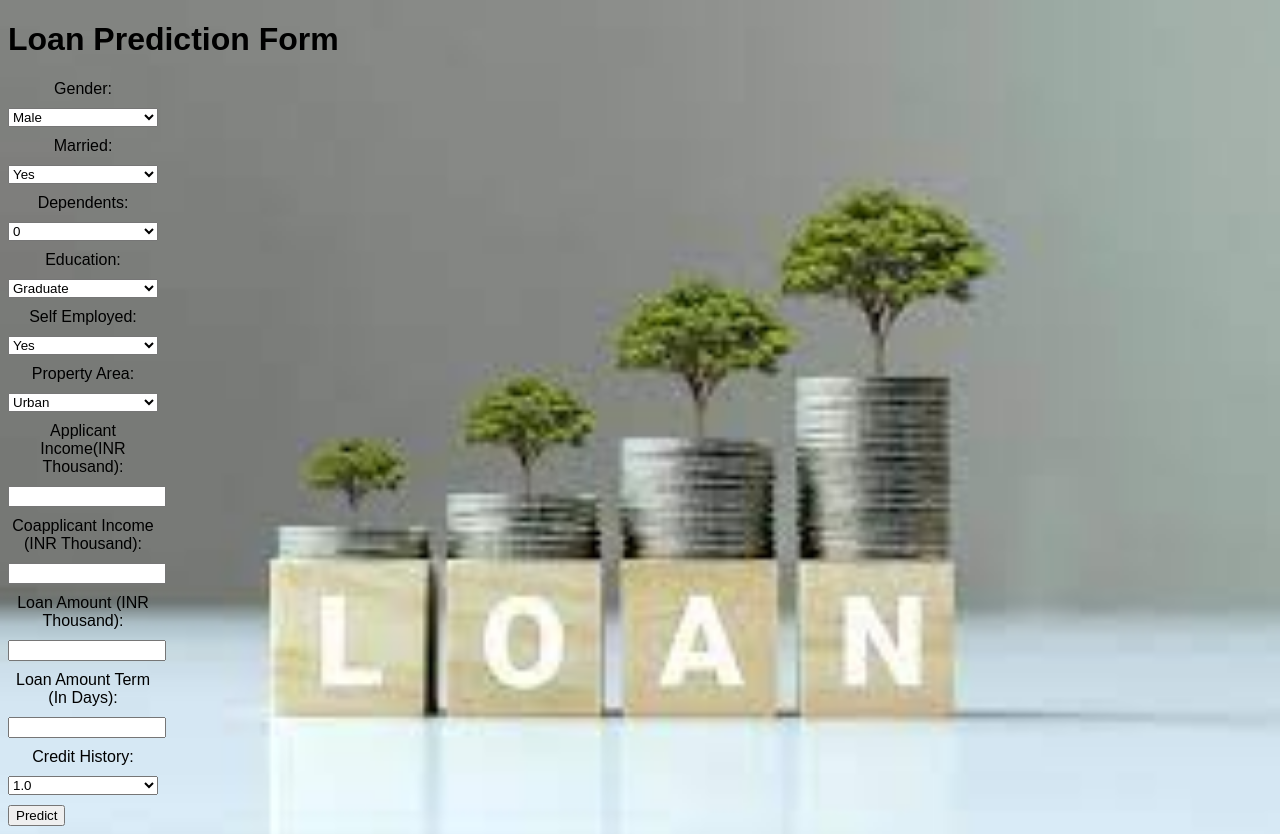
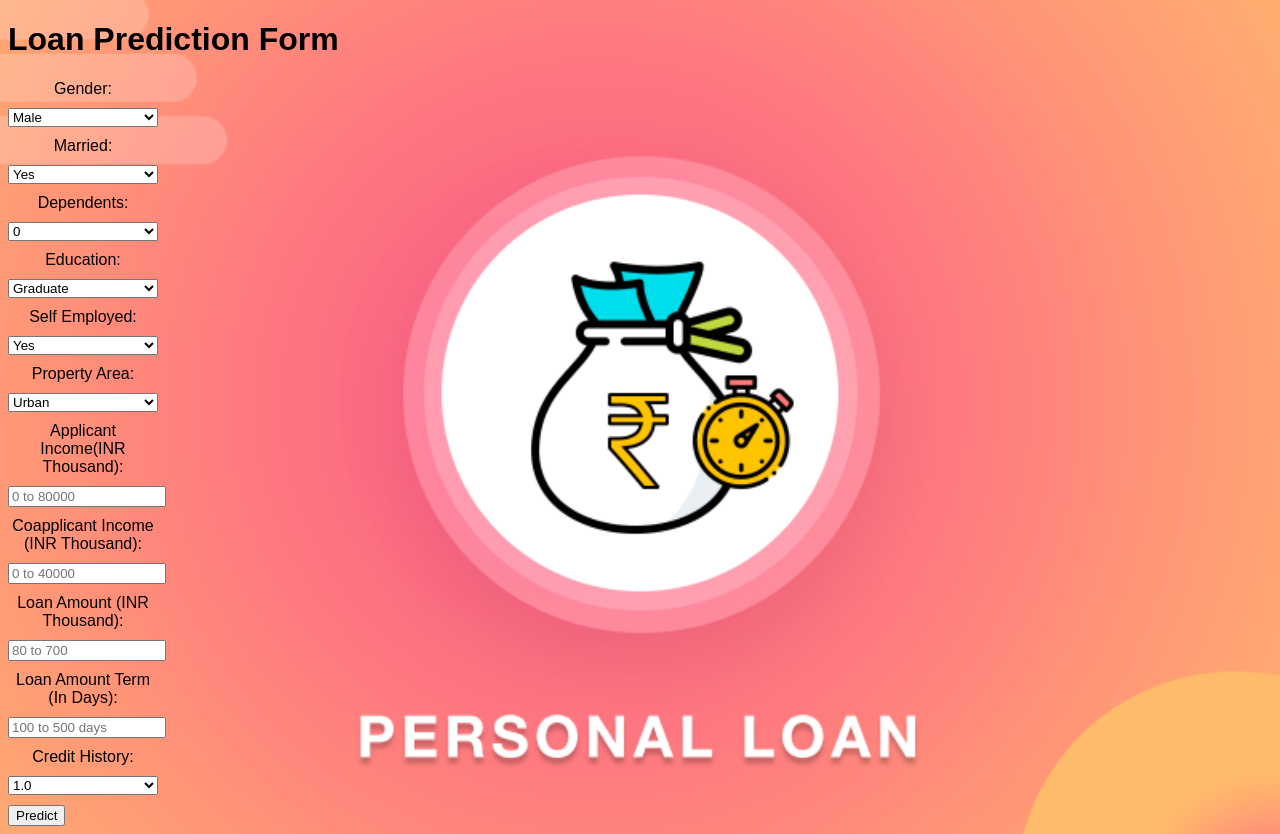
Before and after one commit to prasadsg19/loan_prediction, a Flask app: page / in a window 1280 px wide. Run offline with Flask 3, Linux system fonts and the light colour scheme.

Commit message:
All files are updated

```diff
--- a/templates/index.html
+++ b/templates/index.html
@@ -10,7 +10,7 @@
     <style>
         body
         {
-            background-image: url('static/download.jpeg'); /* Specify the path to your image */
+            background-image: url('static/instant-personal-loan.png'); /* Specify the path to your image */
             background-size: cover; /* Cover the entire background */
             background-position: center; /* Center the background image */
             font-family: Arial, sans-serif; /* Specify a fallback font family */
@@ -76,16 +76,16 @@
         </select><br>
 
         <label for="ApplicantIncome">Applicant Income(INR Thousand):</label>
-        <input type="number" name="ApplicantIncome" id="ApplicantIncome" required><br>
+        <input type="number" name="ApplicantIncome" id="ApplicantIncome"  placeholder="0 to 80000"required><br>
 
         <label for="CoapplicantIncome">Coapplicant Income (INR Thousand):</label>
-        <input type="number" name="CoapplicantIncome" id="CoapplicantIncome" required><br>
+        <input type="number" name="CoapplicantIncome" id="CoapplicantIncome" placeholder="0 to 40000" required><br>
 
         <label for="LoanAmount">Loan Amount (INR Thousand):</label>
-        <input type="number" name="LoanAmount" id="LoanAmount" required><br>
+        <input type="number" name="LoanAmount" id="LoanAmount" placeholder="80 to 700" required><br>
 
         <label for="Loan_Amount_Term">Loan Amount Term (In Days):</label>
-        <input type="number" name="Loan_Amount_Term" id="Loan_Amount_Term" required><br>
+        <input type="number" name="Loan_Amount_Term" id="Loan_Amount_Term"placeholder="100 to 500 days" required><br>
 
         <label for="Credit_History">Credit History:</label>
         <select name="Credit_History" id="Credit_History">
```
Also changed, not shown: static/download.jpeg (deleted), static/download.png (deleted), static/images.jpeg (deleted), static/instant-personal-loan.png (added).
